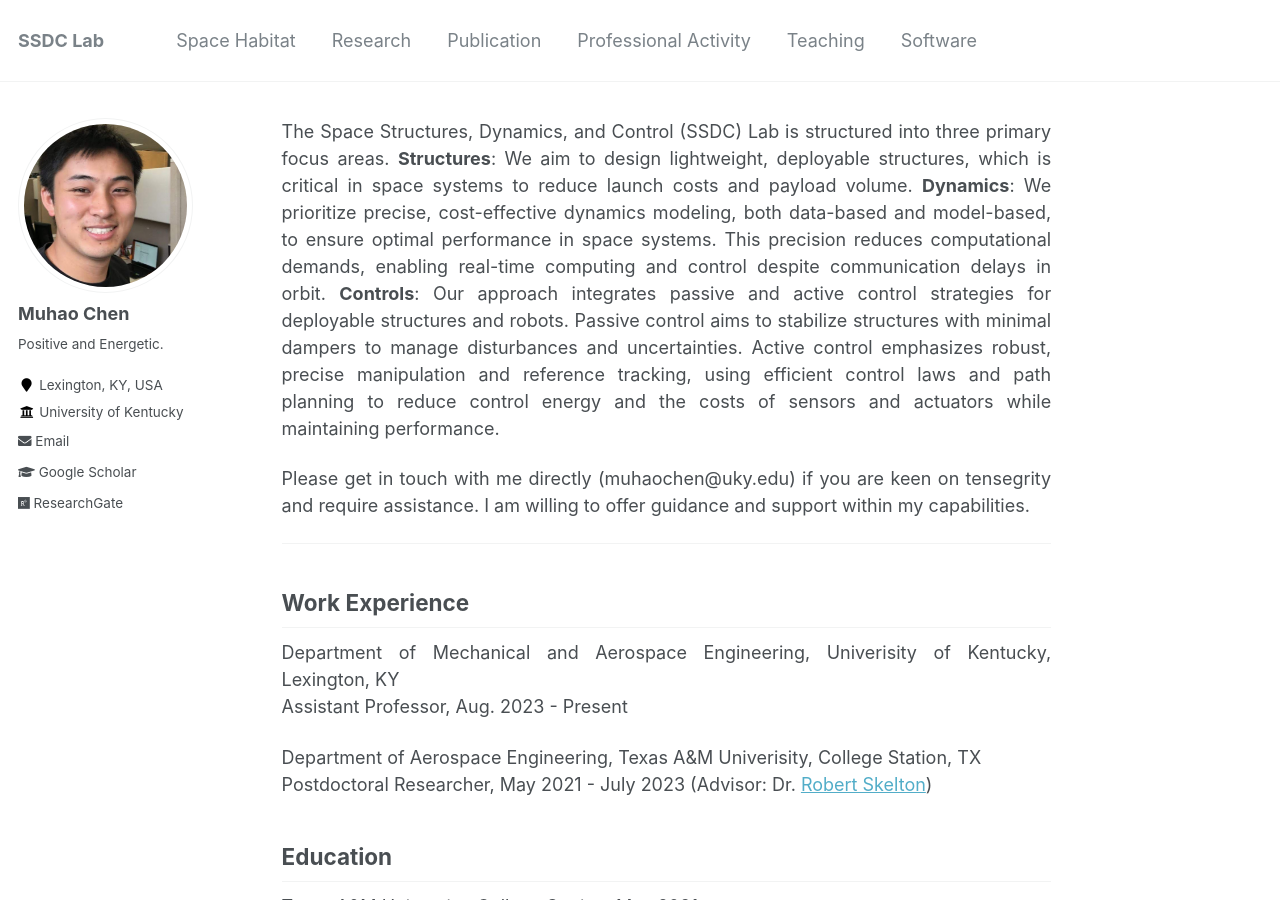
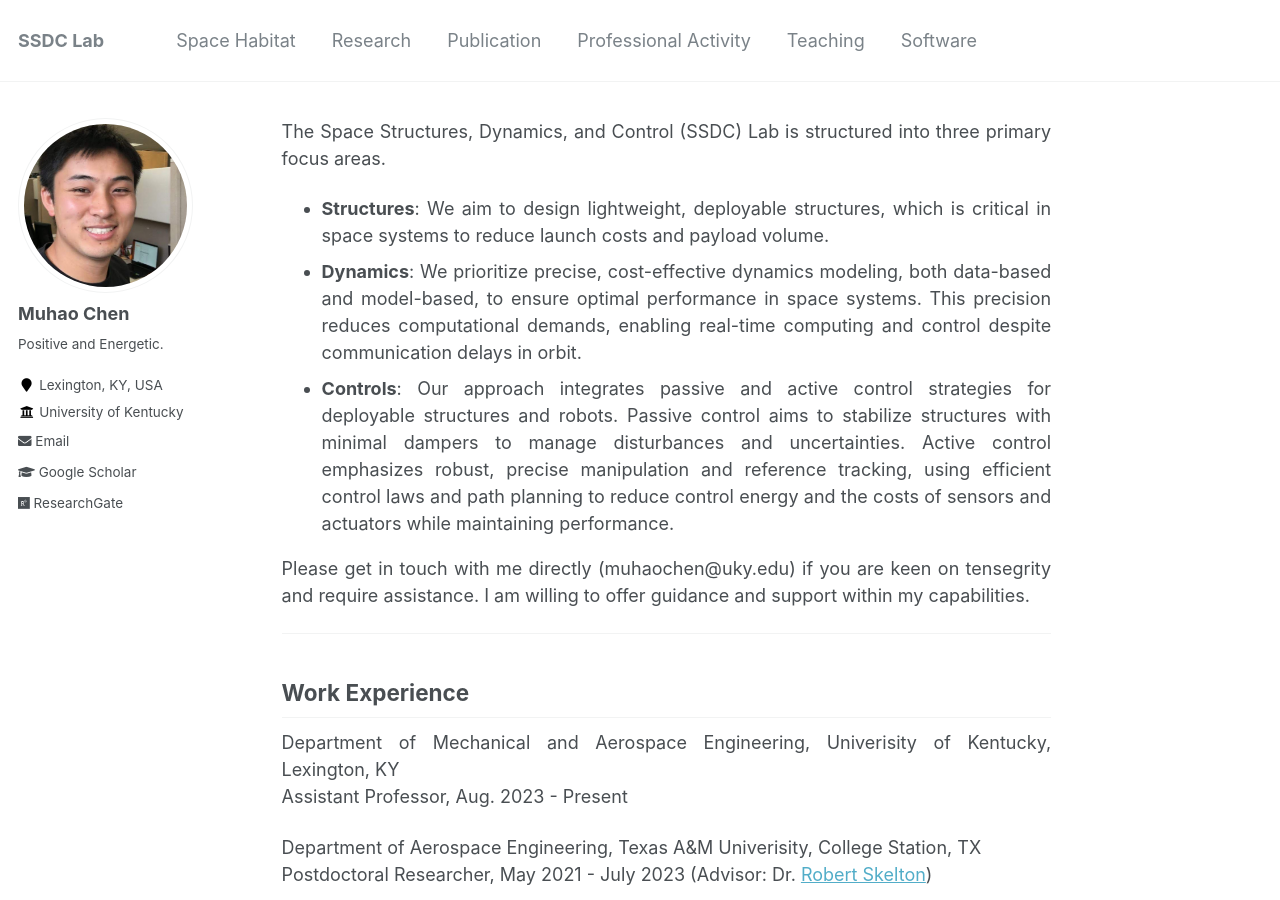
Before and after one commit to Muhao-Chen/muhao-chen.github.io, a Jekyll site: the page built from _pages/about.md, in a window 1280 px wide and 900 px high. Built offline with Jekyll 4.4.1, drawn with Linux system fonts in a browser that asks for light colours.

```diff
--- a/_pages/about.md
+++ b/_pages/about.md
@@ -18,7 +18,10 @@ toc: true
 <!-- Tensegrity Lab seeks to develop new analytical tools to merge structure and control design with material science to create new structures and material systems. The structural paradigm for this research is tensegrity systems, creating minimal mass systems that allow minimal control energy within the constraints of allowable computational and sensing/actuating resources. The lab builds physical demonstrations of this integrated system design philosophy with material science to create new material systems. Robots are designed to deploy from small stowed packages. Robots are designed to harvest rocks and regolith from asteroids or the moon. Tensegrity structures are designed for deployment in space. Tensegrity Robots are designed to build tensegrity structures in space autonomously. Wings are designed without hinged surfaces to controllable shapes. Antennas are designed for deployment in space within operational accuracies. Impact tensegrity structures are designed to protect payloads at the impact on the moon or Mars. These studies employ data-based as well as model-based control methods. -->
 <!-- : Structures, Dynamics, and Controls. Each area aims for optimal performance using minimal resources—including mass, dampers, sensors, actuators, computational cost, and control energy—according to specific loading and control requirements -->
 
-The Space Structures, Dynamics, and Control (SSDC) Lab is structured into three primary focus areas. **Structures**: We aim to design lightweight, deployable structures, which is critical in space systems to reduce launch costs and payload volume. **Dynamics**: We prioritize precise, cost-effective dynamics modeling, both data-based and model-based, to ensure optimal performance in space systems. This precision reduces computational demands, enabling real-time computing and control despite communication delays in orbit. **Controls**: Our approach integrates passive and active control strategies for deployable structures and robots. Passive control aims to stabilize structures with minimal dampers to manage disturbances and uncertainties. Active control emphasizes robust, precise manipulation and reference tracking, using efficient control laws and path planning to reduce control energy and the costs of sensors and actuators while maintaining performance.
+The Space Structures, Dynamics, and Control (SSDC) Lab is structured into three primary focus areas.
+* **Structures**: We aim to design lightweight, deployable structures, which is critical in space systems to reduce launch costs and payload volume.
+* **Dynamics**: We prioritize precise, cost-effective dynamics modeling, both data-based and model-based, to ensure optimal performance in space systems. This precision reduces computational demands, enabling real-time computing and control despite communication delays in orbit.
+* **Controls**: Our approach integrates passive and active control strategies for deployable structures and robots. Passive control aims to stabilize structures with minimal dampers to manage disturbances and uncertainties. Active control emphasizes robust, precise manipulation and reference tracking, using efficient control laws and path planning to reduce control energy and the costs of sensors and actuators while maintaining performance.
 
 
 
```
